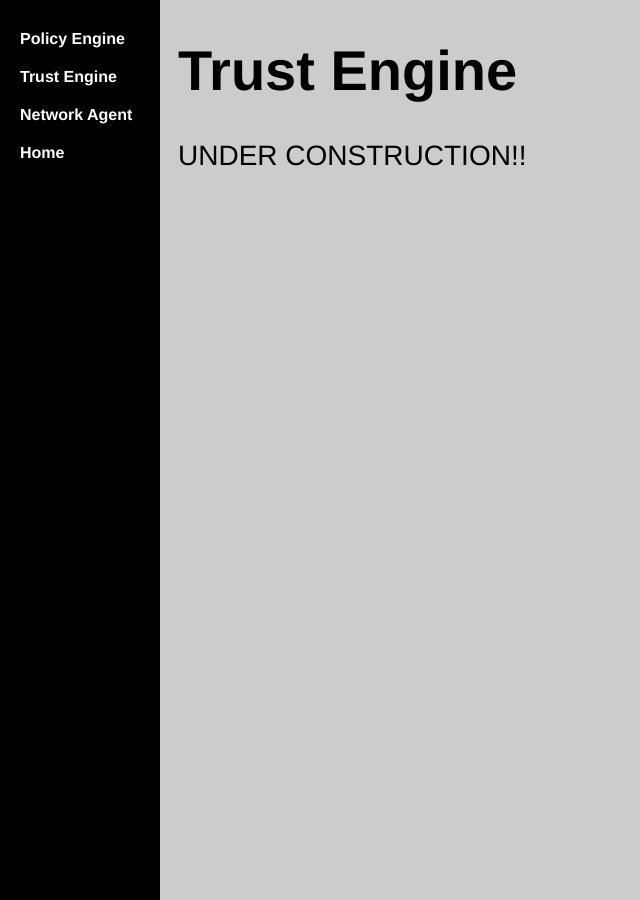
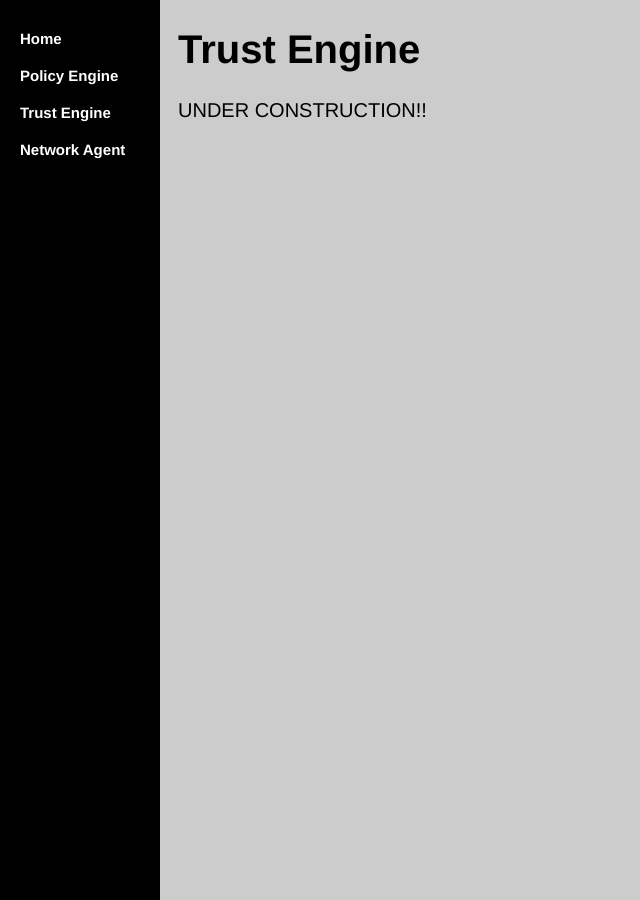
Before and after one commit to WWUZeroTrust/WWUZeroTrust.github.io, a Jekyll site: the page TrustEngine/index.html, which Jekyll copies as it is, in a window 1280 px wide. Shown: the whole page, without its empty margins (0-640 px from the left). Built offline with Jekyll 4.4.1, drawn with Linux system fonts in a browser that asks for light colours.

Commit message:
Update index.html

```diff
--- a/TrustEngine/index.html
+++ b/TrustEngine/index.html
@@ -20,25 +20,48 @@
   background-color: black;
   overflow-x: hidden;
   padding-top: 20px;
+  font-size: 15px
 }
 
-.sidenav a {
+.sidenav a, .dropdown-btn {
+  font-family:'Helvetica', 'Arial', 'Sans-Serif';
+  font-weight: bold;
   padding: 10px 12px 10px 20px;
   text-decoration: none;
   color: white;
   display: block;
+  border: none;
+  background: none;
+  width: 100%;
+  text-align: left;
+  cursor: pointer;
+  outline: none;
+  left: 0;
+  font-size: 15px
 }
 
-.sidenav a:hover {
+.sidenav a:hover, .dropdown-btn:hover {
   text-decoration: underline;
 }
 
 .main {
   margin-left: 160px; /* Same as the width of the sidenav */
-  font-size: 28px; /* Increased text to enable scrolling */
+  font-size: 20px; /* Increased text to enable scrolling */
   padding: 0px 10px;
 }
-
+.active {
+  background-color: SlateGray;
+  color: white;
+}
+.dropdown-container {
+  display: none;
+  background-color: #262626;
+  padding-left: 8px;
+}
+.fa-caret-down {
+  float: right;
+  padding-right: 8px;
+}
 @media screen and (max-height: 450px) {
   .sidenav {padding-top: 15px;}
   .sidenav a {font-size: 15px;}
@@ -52,13 +75,52 @@
 <body>
 
 <div class="sidenav">
-  <a href="/PolicyEngine">Policy Engine</a>
-  <a href="/TrustEngine">Trust Engine</a>
-  <a href="/NetworkAgent">Network Agent</a>
    <a href="/">Home</a>
+	<button class="dropdown-btn"><b>Policy Engine</b>
+    <i class="fa fa-caret-down"></i>
+  </button>
+  <div class="dropdown-container">
+    <a href="/PolicyEngine/diagram">Diagram</a>
+    <a href="#">Link 2</a>
+    <a href="/PolicyEngine/reference">References</a>
+  </div>
+	<button class="dropdown-btn"><b>Trust Engine</b>
+    <i class="fa fa-caret-down"></i>
+  </button>
+  <div class="dropdown-container">
+    <a href="/TrustEngine/diagram">Diagram</a>
+    <a href="#">Link 2</a>
+    <a href="/TrustEngine/reference">References</a>
+  </div>
+	<button class="dropdown-btn"></b>Network Agent</b>
+    <i class="fa fa-caret-down"></i>
+  </button>
+  <div class="dropdown-container">
+    <a href="#">Diagram</a>
+    <a href="#">Link 2</a>
+    <a href="#">References</a>
+  </div>
 </div>
 
 <div class="main">
 	<h1>Trust Engine</h1>
 	<p>UNDER CONSTRUCTION!!</p>
+	</div>
+<script>
+/* Loop through all dropdown buttons to toggle between hiding and showing its dropdown content - This allows the user to have multiple dropdowns without any conflict */
+var dropdown = document.getElementsByClassName("dropdown-btn");
+var i;
+
+for (i = 0; i < dropdown.length; i++) {
+  dropdown[i].addEventListener("click", function() {
+  this.classList.toggle("active");
+  var dropdownContent = this.nextElementSibling;
+  if (dropdownContent.style.display === "block") {
+  dropdownContent.style.display = "none";
+  } else {
+  dropdownContent.style.display = "block";
+  }
+  });
+}
+</script>
 </html>
```
